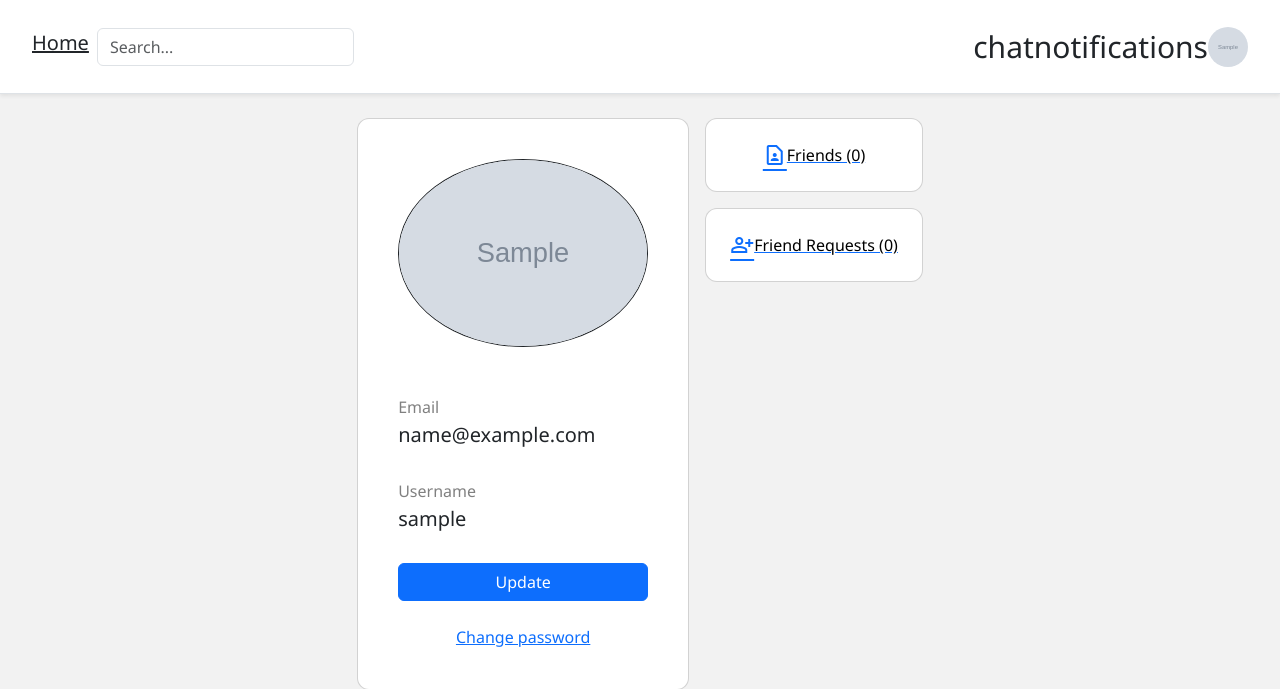
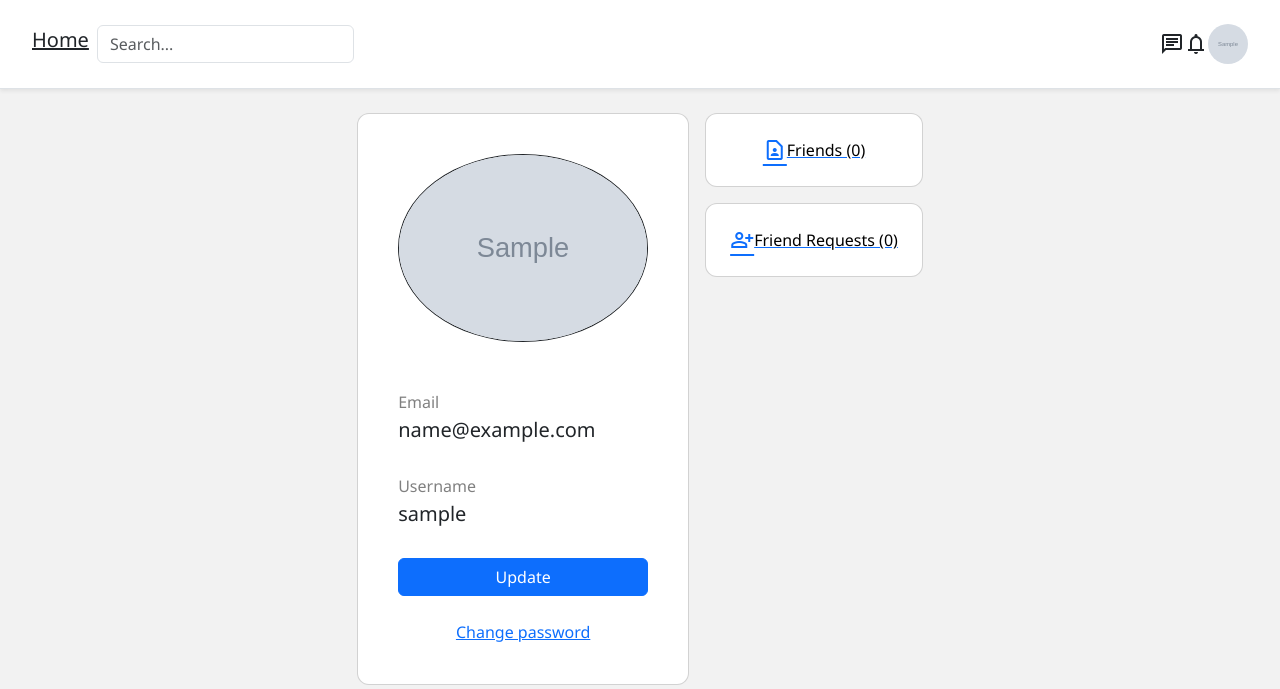
Before and after one commit to Arpit1033/Django-ChatApp, a Django app: page /account/1/ in a window 1280 px wide. Shown: the top 689 px of the page. Run offline with Django 3.2, Linux system fonts and the light colour scheme; a user stored in the database is signed in; tables that the repository leaves empty hold one stand-in row (values such as "Sample post"); grey boxes marked "Sample" are stand-in pictures; some libraries are stand-ins or nearby versions.

Commit message:
Update image source URLs in account.html and header.html

```diff
--- a/src/account/templates/account/account.html
+++ b/src/account/templates/account/account.html
@@ -73,7 +73,7 @@
 		  <div class="card-body">
 		  	<div class="d-flex flex-column justify-content-center p-4">
 		  		<div class="image-container mx-auto mb-4">
-		  			<img class="d-block border border-dark rounded-circle img-fluid mx-auto profile-image" alt="my logo" id="id_profile_image" src="{{profile_image}}">
+		  			<img class="d-block border border-dark rounded-circle img-fluid mx-auto profile-image" alt="my logo" id="id_profile_image" src="{{ profile_image }}">
 		  		</div>
 		  		<p class="mt-4 mb-1 field-heading">Email</p>
 		  		{%  if is_self %}
--- a/src/templates/snippets/header.html
+++ b/src/templates/snippets/header.html
@@ -21,7 +21,7 @@
 							<div class="btn-group dropleft">
 								<div class="d-flex notifications-icon-container rounded-circle align-items-center mr-3" id="id_chat_notification_dropdown_toggle" data-toggle="dropdown">
 									<span id="id_chat_notifications_count" class="notify-badge"></span>
-									<span class="d-flex material-icons notifications-material-icon m-auto align-items-center">chat</span>
+									<span class="material-symbols-outlined d-flex m-auto align-items-center">chat</span>
 									<div class="dropdown-menu scrollable-menu" aria-labelledby="id_chat_notification_dropdown_toggle" id="id_chat_notifications_container">
 
 									</div>
@@ -31,14 +31,14 @@
 							<div class="btn-group dropleft">
 								<div class="d-flex notifications-icon-container rounded-circle align-items-center mr-3" id="id_notification_dropdown_toggle" data-toggle="dropdown" onclick="setGeneralNotificationsAsRead()">
 									<span id="id_general_notifications_count" class="notify-badge"></span>
-									<span class="d-flex material-icons notifications-material-icon m-auto align-items-center">notifications</span>
+									<span class="material-symbols-outlined d-flex m-auto align-items-center">notifications</span>
 									<div class="dropdown-menu scrollable-menu" aria-labelledby="id_notification_dropdown_toggle" id="id_general_notifications_container">
 									</div>
 								</div>
 							</div>
 
 							<div class="btn-group dropleft">
-								<img class="account-image rounded-circle m-auto d-block dropdown-toggle" id="id_profile_links" data-toggle="dropdown" aria-haspopup="true" aria-expanded="false" src="{{request.user.profile_image.url}}" alt="my logo" width="40" height="40">
+								<img class="account-image rounded-circle m-auto d-block dropdown-toggle" id="id_profile_links" data-toggle="dropdown" aria-haspopup="true" aria-expanded="false" src="{{ request.user.profile_image.url }}" alt="my logo" width="40" height="40">
 								<div class="dropdown-menu" aria-labelledby="id_profile_links">
 									<a class="dropdown-item" href="{% url 'account:view' user_id=request.user.id %}">Account</a>
 									<a class="dropdown-item" href="{% url 'logout' %}">Logout</a>
@@ -70,7 +70,7 @@
 				<div class="dropdown dropleft p-2 mt-2">
 					<div class="d-flex flex-row">
 						<div class="btn-group dropleft">
-							<img class="account-image rounded-circle m-auto d-block dropdown-toggle" id="id_profile_links" data-toggle="dropdown" aria-haspopup="true" aria-expanded="false" src="{% static 'iamges/dummy_image.png' %}" alt="my logo" width="40" height="40">
+							<img class="account-image rounded-circle m-auto d-block dropdown-toggle" id="id_profile_links" data-toggle="dropdown" aria-haspopup="true" aria-expanded="false" src="{% static 'images/dummy_image.png' %}" alt="my logo" width="40" height="40">
 							<div class="dropdown-menu" aria-labelledby="id_profile_links">
 								<a class="dropdown-item" href="{% url 'account:view' user_id=request.user.id %}">Account</a>
 								<a class="dropdown-item" href="{% url 'logout' %}">Logout</a>
```
